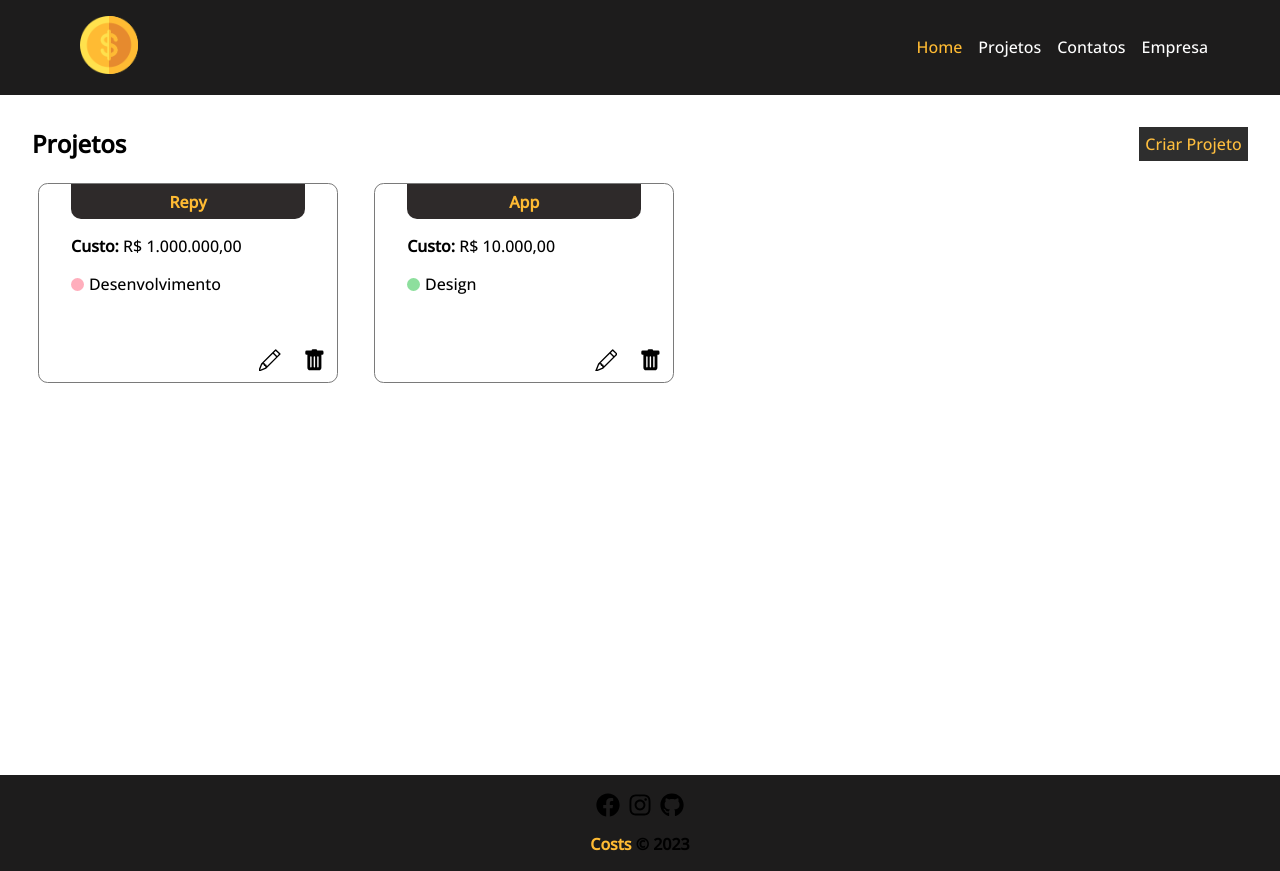
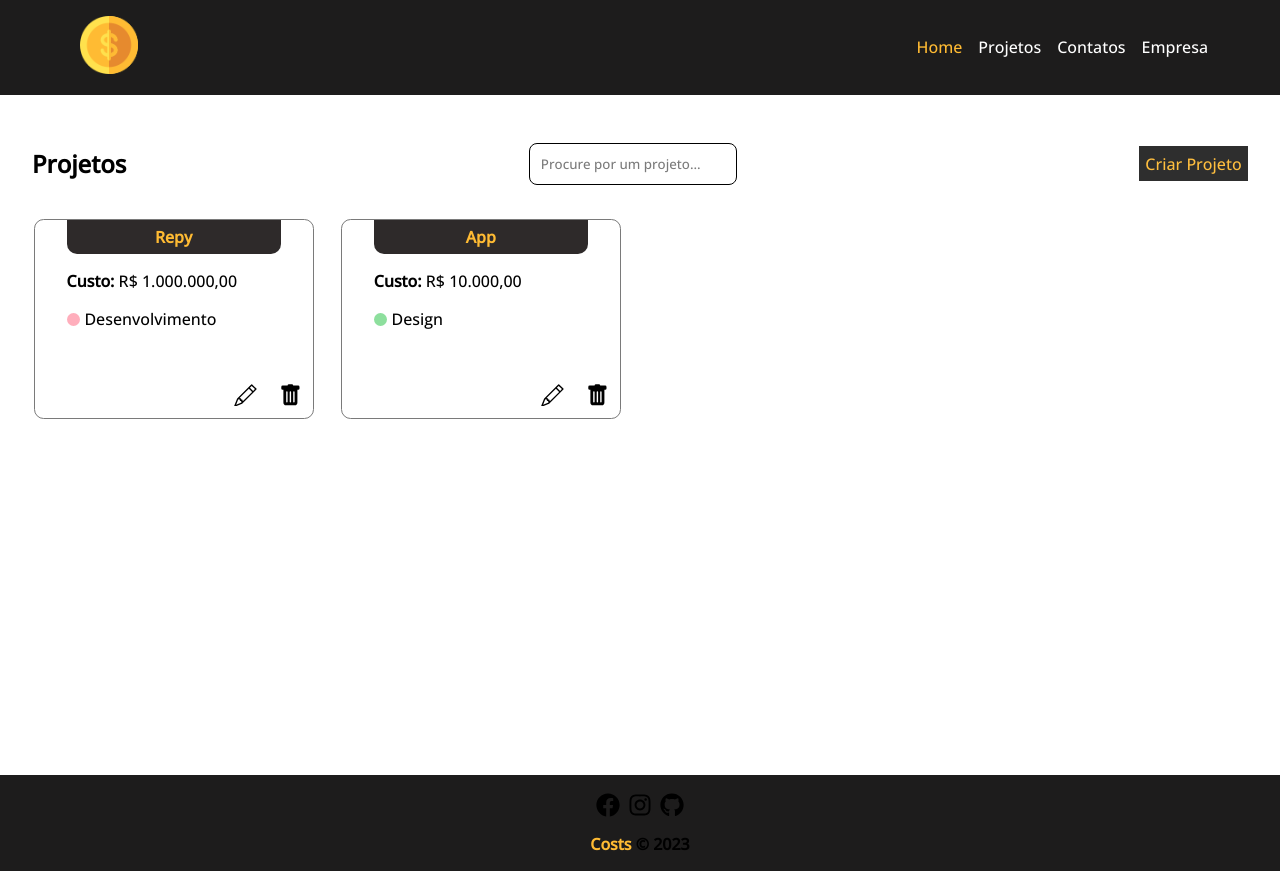
Before and after one commit to Brunowcst/AppFinancas, a React (Create React App) app in the folder app-financas/: page /projects in a window 1280 px wide. Built offline with nearby package versions, Linux system fonts and the light colour scheme; data requests are answered from the project's data file.

Commit message:
Função de busca

```diff
--- a/app-financas/src/components/pages/NewProject.js
+++ b/app-financas/src/components/pages/NewProject.js
@@ -2,8 +2,7 @@ import ProjectForm from "../project/ProjectForm";
 import "./NewProject.modules.css"
 
 import {useNavigate} from 'react-router-dom';
-import { useState } from "react";
-import { v4 as uuidv4 } from 'uuid';
+//import { useState } from "react";
 
 function NewProject() {
     const navigate = useNavigate();
--- a/app-financas/src/components/pages/Projects.js
+++ b/app-financas/src/components/pages/Projects.js
@@ -1,14 +1,24 @@
 import { useState, useEffect } from "react";
 import {useLocation} from 'react-router-dom';
 
-import styles from "./Projects.modules.css"
+import "./Projects.modules.css"
 import Message from "../layout/Message";
 import LinkButton from "../layout/LinkButton";
 import ProjectCard from "../project/ProjectCard";
+import Input from '../form/Input';
 
 function Projects() {
     const [projetos, setProjetos] = useState([]);
+    const [search, setSearch] = useState("");
 
+    const project = projetos.filter((p) =>
+     p.name.toLowerCase().includes(search.toLowerCase()))// pode adicionar uma condicao de 'ou' e filtrar tbm pela categoria.
+
+    function handleChange(e) {
+        setSearch(e.target.value);
+    }
+
+    //puxar projetos da api
     useEffect(() => {
         fetch('http://localhost:5000/projects', {
         method:"GET",
@@ -18,6 +28,7 @@ function Projects() {
         .catch(err => console.log(err));
     }, []);
 
+    //trazer a mensagem do useNavigate
     const location = useLocation();
     let message = '';
     if(location.state)  {
@@ -28,21 +39,27 @@ function Projects() {
         <section className="project_container">
             <div className="tittle_container">
                 <h1>Projetos</h1>
+                <Input type="search"
+                name="name"
+                placeholder="Procure por um projeto..."
+                handleOnChange={handleChange}
+                value={search}/>
+
                 <LinkButton to="/newproject" text="Criar Projeto"/>
             </div>
             {message && <Message type="success" msg={message}/>}
 
             <div id="bbr">
-                {projetos.length > 0 ? (
+                {project.length > 0 ? (
                     <div className="bbr">
-                        {projetos.map((e) => (
+                        {project.map((e) => (
                             <ProjectCard key={e.id}
                             name={e.name}
                             budget= {Number(e.budget).toLocaleString("pt-BR", { minimumFractionDigits: 2, maximumFractionDigits: 2 })}
                             category={e.category.name}/>
                     ))}
                     </div>
-                    ): (<p>Nenhum projeto cadastrado!</p>)}
+                    ): (<p>Nenhum projeto encontrado!</p>)}
             </div>
         </section>
     );
--- a/app-financas/src/components/pages/Projects.modules.css
+++ b/app-financas/src/components/pages/Projects.modules.css
@@ -5,6 +5,7 @@
 
 .tittle_container {
     display: flex;
+    align-items: center;
     justify-content: space-between;
     margin-bottom: 1rem;
 }
--- a/app-financas/src/components/project/ProjectCard.module.css
+++ b/app-financas/src/components/project/ProjectCard.module.css
@@ -1,11 +1,11 @@
 .project_card {
     position: relative;
-    width: 300px;
+    width: 280px;
     height: 200px;
     border: 1px solid #7a7a7a;
     padding: 0 2rem;
     border-radius: .6rem;
-    margin: 0.5%;
+    margin: 0.1rem;
     display: flex;
     flex-direction: column;
 }
```
